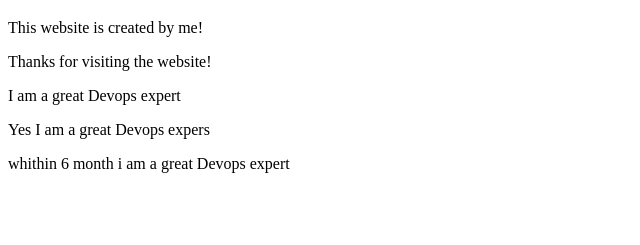
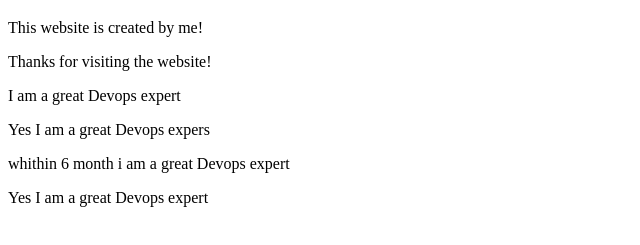
Before and after one commit to yashudevops/myweb, a plain HTML site: page index.html in a window 1280 px wide. Shown: the part 61-306 px from the top of the page, without its empty margins (0-640 px from the left). Drawn offline with Linux system fonts and the light colour scheme.

Commit message:
one more change

```diff
--- a/index.html
+++ b/index.html
@@ -13,5 +13,8 @@
 		<p>I am a great Devops expert </p>
 		<p>Yes I am a great Devops expers</p>
 		<p>whithin 6 month i am a great Devops expert</p>
+		<P>Yes I am a great Devops expert</P>
+
+
 	</body>
 </html
```
